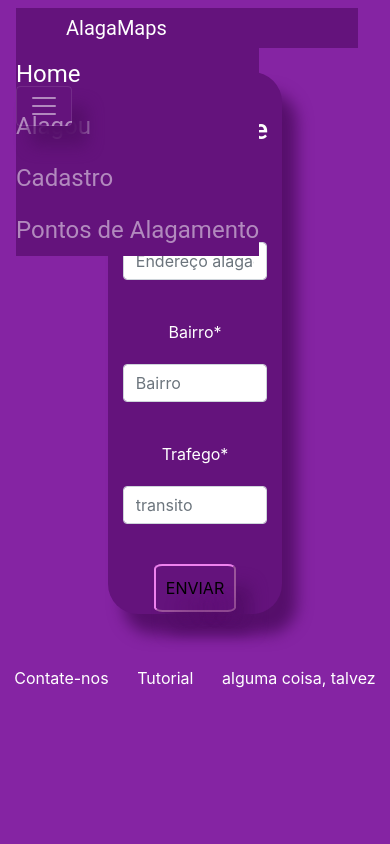
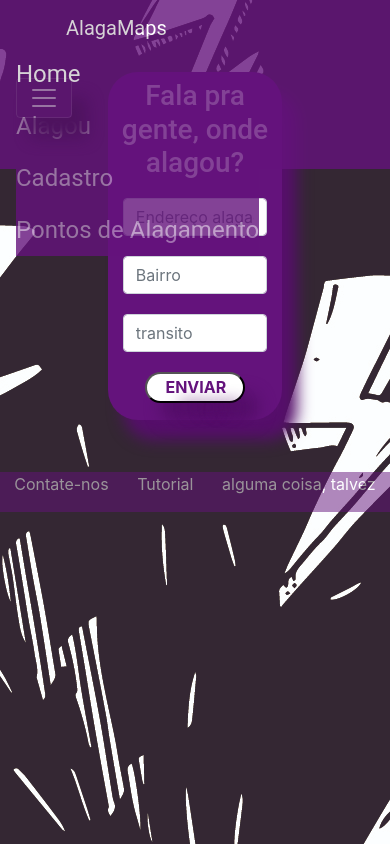
Before and after one commit to voittus/DemodayProject, a Django app: page /alagou/ in a window 390 px wide. Run offline with Django 3.2, Linux system fonts and the light colour scheme; some libraries are stand-ins or nearby versions.

Commit message:
Adicionar responsividade nas views e alterar estilização dos componentes

```diff
--- a/website/static/style.css
+++ b/website/static/style.css
@@ -1,29 +1,13 @@
 body
 {
-    background-color: #8524a3;
+    background-image: url(./images/segundo.jpg);
     margin: 0;
 }
-
-
-label[for="bt_menu"]
+nav
 {
-    background-color: transparent;
-    color: white;
-    cursor: pointer;
-    display: none;
-    font-size: 30px;
-    height: 50px;
-    width: 50px;
-    padding: 5px;
-    text-align: center;
+    background: #64137c;
+    opacity: 0.8;
 }
-
-#bt_menu
-{
-    display: none;
-}
-
-
 section
 {
     align-items: center;
@@ -42,19 +26,36 @@ section
     padding: 0.5%;
     width: 45%;
     -webkit-box-shadow: 8px 8px 15px rgb(86, 15, 107);
-	-moz-box-shadow: 8px 8px 20px rgb(86, 15, 107);
+    -moz-box-shadow: 8px 8px 20px rgb(86, 15, 107);
     box-shadow: 15px 20px 15px rgb(86, 15, 107);
     border-radius: 30px;
 }
+#formulario
+{
+    margin: 100px;
+}
+
+.row
+{
+    display: flex;
+    justify-content: center;
+    flex-direction: column;
+    align-items: center;
+    background-color: #64137c;
+    border-radius: 30px;
+    -webkit-box-shadow: 8px 8px 15px rgb(86, 15, 107);
+    -moz-box-shadow: 8px 8px 20px rgb(86, 15, 107);
+    box-shadow: 15px 20px 15px rgb(86, 15, 107);
+    padding: 5%;
+}
+
+
+
 #map{
     margin: 60px;
     border-radius: 10px;
-    height: 420px;
-    width: 50%;
-}
-.nav{
-    background-color: transparent;
-    box-shadow: none;
+    height: 400px;
+    width: 70%;
 }
 
 h3
@@ -64,12 +65,39 @@ h3
     font-family: 'Roboto', sans-serif;
     text-align: center;
 }
-
+h5{
+    color: #fffefe;
+    text-align: center;
+}
+.card {
+    -webkit-box-shadow: 3px 3px 5px white;
+    -moz-box-shadow: 5px 5px 5px white;
+    box-shadow: white;
+    position: relative;
+    display: -ms-flexbox;
+    display: flex;
+    -ms-flex-direction: column;
+    flex-direction: column;
+    min-width: 0;
+    word-wrap: break-word;
+    background-color: #fff;
+    background-clip: border-box;
+    border: 1px solid rgba(0,0,0,.125);
+    border-radius: .25rem;
+    margin-bottom: 10%;
+}
 iframe
 {
     padding: 3% 30% 0 34%;
 }
 
+label{
+    display: none;
+}
+.controls{
+    margin: 0%;
+    padding: 0%;
+}
 p
 {
     font-family: 'Roboto', sans-serif;
@@ -80,15 +108,12 @@ form{
     display: flex;
     flex-direction: column;
     align-items: center;
-
-    /* padding: 3% 5% 0 5%;
-    margin: 20px; */
     }
 
 .form-group{
     background-color: transparent;
     box-shadow: none;
-    padding: 0%;
+    padding: 0px;
     margin: 10px;
     display: flex;
     justify-content: center;
@@ -102,29 +127,37 @@ form{
 }
 .controls{
     padding: 0%;
-    margin: 20px;
+    margin: 0%;
     width: 100%;
 }
-
+.help-block{
+    display: none;
+}
 button{
     margin-top: 10px;
-    margin-right: 30%;
-    margin-left: 30%;
-    color: black;
+    margin-bottom: 15px;
+    color: #64137c;
+    font-weight: bold;
     -webkit-box-shadow: 8px 8px 15px rgb(86, 15, 107);
 	-moz-box-shadow: 8px 8px 20px rgb(86, 15, 107);
     box-shadow: 15px 20px 15px rgb(86, 15, 107);
     text-shadow: 15px 20px 15px rgb(86, 15, 107);
-    background-color: transparent;
-    border-radius: 10%;
-    padding: 10px;
-    border-color: violet;
+    background-color: white;
+    border-radius: 30px;
+    padding: 1% 10% 1% 11%;
 }
 footer
 {
     display: flex;
     justify-content: space-around;
     height: 40px;
+    background-color: black;
+    opacity: 0.5;
+    /* position:absolute;
+    bottom: 0;
+    left: 0; */
+    width:100%;
+    background-color: #64137c;
 }
 footer a{
     color: white;
```
